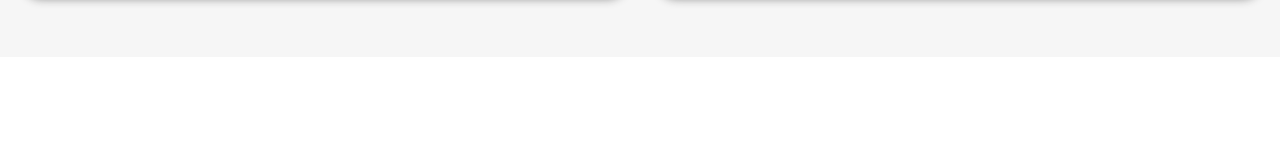
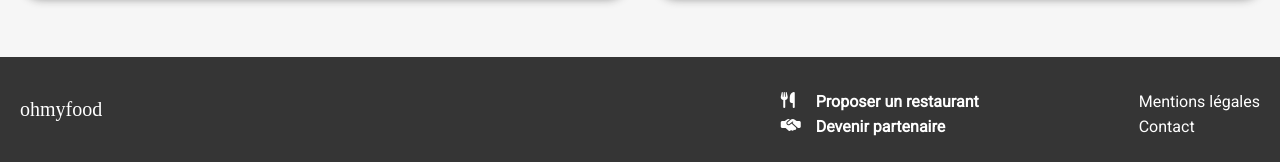
Before and after one commit to ValentinLecaille/Ohmyfood-p3, a website: page index.html in a window 1280 px wide. Shown: the part 1240-1402 px from the top of the page. Before the commit the page ends 1297 px from the top, so only its background shows below. Drawn offline with Linux system fonts and the light colour scheme; a web font is replaced by a local one.

Commit message:
intégration du footer et media query footer

```diff
--- a/index.html
+++ b/index.html
@@ -7,6 +7,9 @@
     <link rel="preconnect" href="https://fonts.googleapis.com">
     <link rel="preconnect" href="https://fonts.gstatic.com" crossorigin>
     <link href="https://fonts.googleapis.com/css2?family=Roboto&display=swap" rel="stylesheet">
+    <link rel="preconnect" href="https://fonts.googleapis.com">
+    <link rel="preconnect" href="https://fonts.gstatic.com" crossorigin>
+    <link href="https://fonts.googleapis.com/css2?family=Shrikhand&display=swap" rel="stylesheet">
     <link rel="preconnect" href="https://fonts.googleapis.com">
     <link rel="preconnect" href="https://fonts.gstatic.com" crossorigin>
     <link href="https://fonts.googleapis.com/css2?family=Shrikhand&display=swap" rel="stylesheet">
@@ -114,13 +117,25 @@
                         <i class="fa-regular fa-heart"></i>
                     </div>
                 </a>
-
-
-
             </div>
-
             </div>
         </section>
+
+        <footer>
+
+            <h5>ohmyfood</h5>
+            <ul class="column-footer">
+                <div>
+                    <a href="#"><li class="imaged"><i class="fa-solid fa-utensils"></i><b>Proposer un restaurant</b></li></a>
+                    <a href="#"><li class="imaged"><i class="fa-solid fa-handshake-simple"></i><b>Devenir partenaire</b></li></a>
+                </div>
+                <div>
+                    <a href="#"><li>Mentions légales</li></a>
+                    <a href="#"><li>Contact</li></a>
+                </div>
+            </ul>
+
+        </footer>
     </main>
 </body>
 </html>
--- a/sass/base.scss
+++ b/sass/base.scss
@@ -20,10 +20,6 @@
     margin: 0;
   }
 
-  a {
-    text-decoration: none;
-    color: black;
-  }
 
   p {
     font-family: 'roboto';
@@ -40,3 +36,7 @@
     font-family: 'Roboto';
     font-size: 16px;
   }
+
+  a {
+    text-decoration: none;
+  }
--- /dev/null
+++ b/sass/layout/footer.scss
@@ -0,0 +1,45 @@
+footer{
+    background-color: #353535;
+    padding: 20px;
+    color: white;
+}
+
+footer li{
+    margin-bottom: 6px;
+}
+
+footer h5{
+    font-size: 20px;
+    font-family: "Shrikhand";
+    font-weight: 140;
+}
+
+ul{
+    list-style-type: none;
+    margin-top: 15px;
+}
+
+ul a{
+    color: white;
+}
+
+.imaged{
+    display: flex;
+    gap: 15px;
+}
+
+.imaged .fa-utensils{
+    margin-right: 6px;
+}
+
+@media (min-width: 992px){
+    footer {
+        display: flex;
+        justify-content: space-between;
+        align-items: center;
+    }
+    .column-footer {
+        display: flex;
+        gap: 160px;
+    }
+}
--- a/sass/layout/restaurants.scss
+++ b/sass/layout/restaurants.scss
@@ -22,6 +22,11 @@
     border-radius: 20px;
     box-shadow: 2px 2px 10px rgb(146, 146, 146);
 }
+
+.card {
+    text-decoration: none;
+    color: black;
+  }
 
 .card__description {
     display: flex;
--- a/style.scss
+++ b/style.scss
@@ -4,3 +4,4 @@
 @import "./sass/layout/localisation.scss";
 @import "./sass/layout/tutorial.scss";
 @import "./sass/layout/restaurants.scss";
+@import "./sass/layout/footer.scss";
```
Also changed, not shown: style.css, 1 other file.
